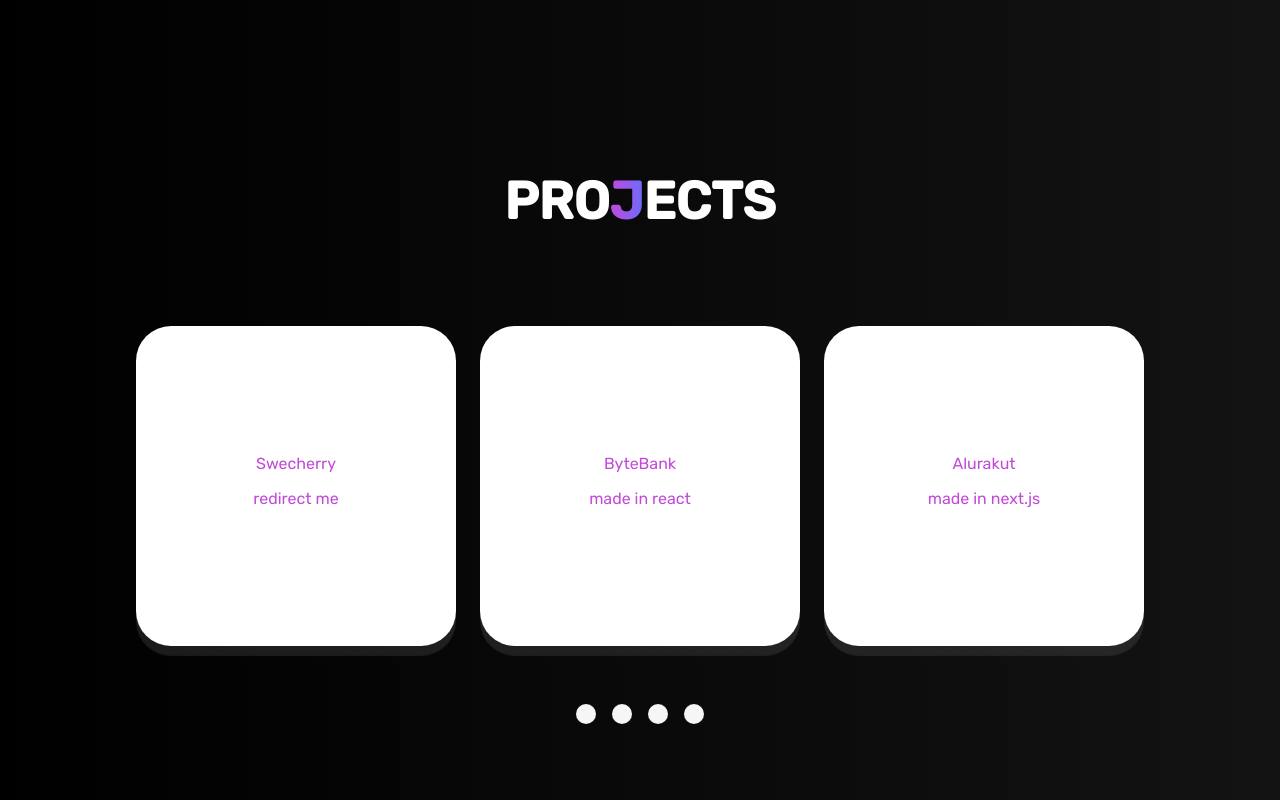
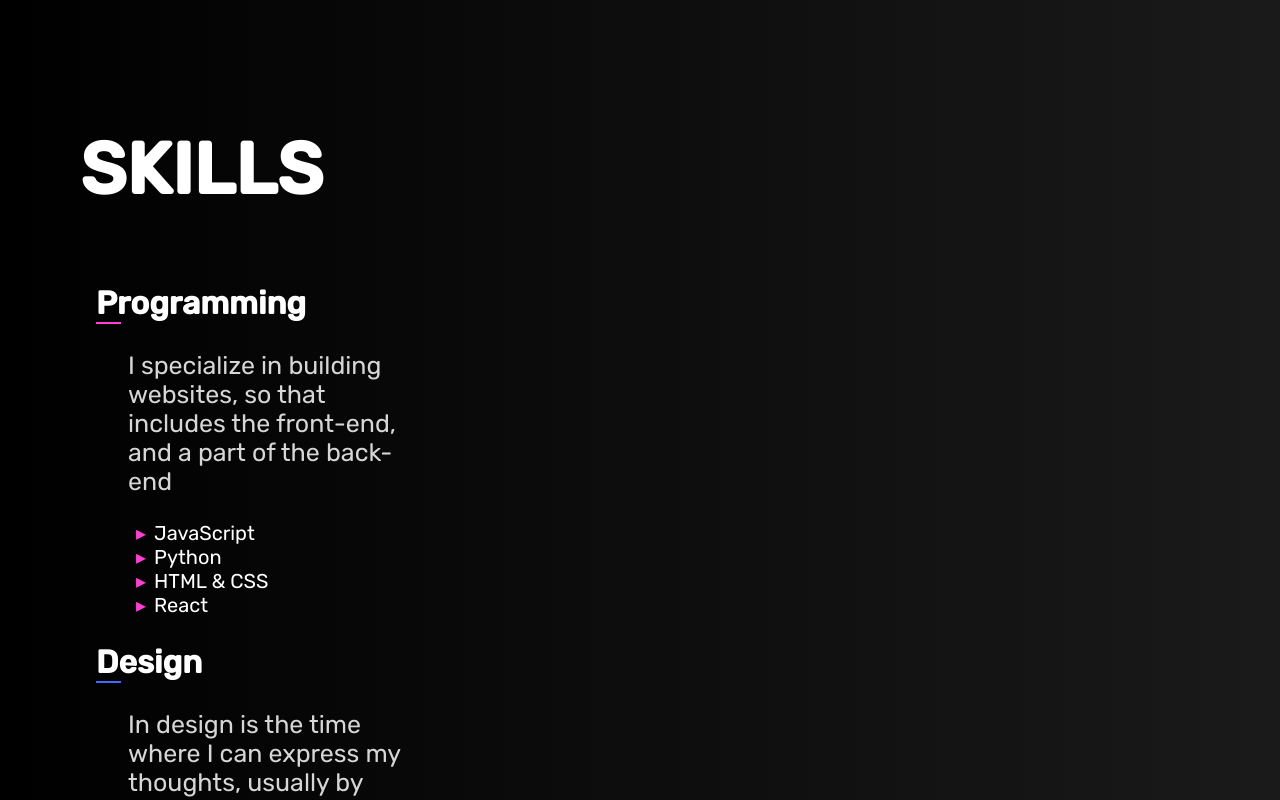
Before and after one commit to mascenaa/portfolio, a React (Create React App) app: page / in a window 1280 px wide. Shown: the part 1100-1900 px from the top of the page. Built offline with nearby package versions, Linux system fonts and the light colour scheme.

Commit message:
update 0.2 --rework2

```diff
--- a/src/App.js
+++ b/src/App.js
@@ -5,10 +5,13 @@ import Contact from "./components/contact/contact";
 
 export default function App() {
   return (
+    <>
     <body>
     <Header />
+    <About />
     <Projects />
     <Contact />
     </body>
+    </>
   );
 }
--- a/src/components/about/about.css
+++ b/src/components/about/about.css
@@ -1,39 +1,71 @@
 .about {
-    width: 100%;
-    height: 60vh;
-    display: flex;
-    flex-direction: column;
-    text-align: center;
-    margin-top: 12rem;
-    margin-bottom: 25rem;
+    height: fit-content;
+    margin-bottom: 25em;
 }
-.icon{
-    box-shadow: 5px 3px 0px rgba(0, 0, 0, 0.5);
-    border-radius: 50%;
-    margin-left: auto;
-    margin-right: auto;
-    width: 10em;
+
+.skills-title {
+    margin-top: 6rem;
+    margin-left: 5rem;
+    font-size: 72px;
+    color: #ffffff;
 }
-.icon:hover {
-    animation: pulse;
-    animation-duration: 2s;
-    animation-iteration-count: infinite;
-}
-.about-body {
-    color: crimson;
-}
-.about-block{
-    width: 50%;
-    margin: auto;
-}
-.about-title {
-    font-size: calc(72px/2);
-}
-.about-title-skills {
-    margin-top: 5rem;
-    font-size: calc(72px/2);
+.sub-title {
+    font-size: 32px;
 }
 .about-paragraph {
-    font-size: calc(72px/4);
-    color: #e0e0e0;
+    width: 25%;
+    font-size: 25px;
+    margin-left: 2rem;
+    color: rgb(214, 214, 214);
 }
+
+.prg, .dzn {
+    color: white;
+    margin-left: 6rem;
+}
+
+.prg-active {
+    width: 25px;
+    border-bottom: 2px solid #ff3fd5;
+}
+.dzn-active {
+    width: 25px;
+    border-bottom: 2px solid #3f6cff;
+}
+
+
+.list-of-skills {
+    font-size: 20px;
+    list-style: none;
+}
+
+.itens-of-skills {
+    color: #ffffff;
+}
+
+.itens-of-skills:hover {
+    color: #6c6cfa;
+    cursor: default;
+    transition: 1s ease;
+}
+.itens-of-skills::before {
+    content: "▸";
+    margin-right: .5rem;
+    color: #6c6cfa;
+    list-style-type: none;
+}
+.itens-of-skills.pr::before {
+    color: #ff3fd5;
+}
+.itens-of-skills.pr:hover {
+    color: #ff3fd5;
+    cursor: default;
+    transition: 1s ease;
+}
+
+
+@media screen and (max-width: 600px) {
+    .about {
+        height: fit-content;
+    }
+}
--- a/src/components/about/about.jsx
+++ b/src/components/about/about.jsx
@@ -5,16 +5,27 @@ import './about.css'
 export default function About() {
     return (
         <section id="about" className="about">
-                <img className="icon" src={'https://github.com/patrooooo.png'} alt="a" />
-            <div className="about-body">
-                <h2 className="about-title">Welcome to my portfolio!</h2>
-            <div className="about-block">
-                <p className="about-paragraph">Its is a privilege to have you here, my name is João, I live in São Paulo - Brazil.</p>
-                <p className="about-paragraph">Let's start our adventure? Right now I'm focused on the front-end, but in the future I intend to be a full-stack developer</p>
-            </div>
-                <h3 className="about-title-skills">My Skills</h3>
-                    <div className="about-block">
-                    <p className="about-paragraph">My primary skills include javascript, html, css, python, graphql and typescript. In addition to my programming skills, I can lead teams in an efficient manner, making decisions to find the best solution to a problem.</p>
+            <div className="skills">
+                <h3 className="skills-title">SKILLS</h3>
+                    <div className="prg">
+                        <h2 className="sub-title prg-active">Programming</h2>
+                            <p className="about-paragraph">I specialize in building websites, so that includes the front-end, and a part of the back-end</p>
+                        <div>
+                            <ul className="list-of-skills">
+                                <li className="itens-of-skills pr">JavaScript</li>
+                                <li className="itens-of-skills pr">Python</li>
+                                <li className="itens-of-skills pr">HTML & CSS</li>
+                                <li className="itens-of-skills pr">React</li>
+                            </ul>
+                            </div>
+                    </div>
+                    <div className="dzn">
+                        <h2 className="sub-title dzn-active">Design</h2>
+                        <p className="about-paragraph">In design is the time where I can express my thoughts, usually by creating web applications</p>
+                        <ul className="list-of-skills">
+                                <li className="itens-of-skills">Figma</li>
+                                <li className="itens-of-skills">Photoshop</li>
+                            </ul>
                     </div>
             </div>
         </section>
--- a/src/components/header/header.css
+++ b/src/components/header/header.css
@@ -2,7 +2,6 @@
     display: flex;
     flex-direction: row;
     padding: 3rem;
-    border-left: 6px solid rgb(116, 114, 255);
 }
 .header-title {
     text-align: center;
--- a/src/components/header/header.jsx
+++ b/src/components/header/header.jsx
@@ -10,12 +10,12 @@ export default function Header() {
         <section className="header">
             <h1 className="header-title"><span id="color">Mascena</span></h1>
                 <ul className="header-nav-list">
-                    <li className="header-nav-item"><a className="option" href="#about">about</a></li>
+                    <li className="header-nav-item"><a className="option" href="#about">skills</a></li>
                     <li className="header-nav-item"><a className="option" href="#projects">projects</a></li>
                     <li className="header-nav-item"><a className="option" href="#contact">contacts</a></li>
                 </ul>
         </section>
-        <section id="about" className="welcome">
+        <section className="welcome">
            <h2 className="welcome-title">Welcome to my portfolio! <span id="lets">Let's Go?</span></h2>
         <div className="welcome-about">
             <p className="welcome-about-paragraph">Let's start our adventure? Right now I'm focused on the front-end, but in the future I intend to be a full-stack developer</p>
--- a/src/index.css
+++ b/src/index.css
@@ -1,10 +1,10 @@
 html {
   scroll-behavior: smooth;
 
+
 }
-
 body {
-  background: linear-gradient(90deg, #000000, #131313 );
+  background: linear-gradient(90deg, #000000, #1b1a1a );
   background-repeat: no-repeat;
   background-attachment: fixed;
   margin: 0;
@@ -20,17 +20,19 @@ body {
       monospace;
   }
 
+
+
 * {
   font-family: 'Rubik', sans-serif;
 }
 
 body::-webkit-scrollbar {
-  width: 5px;
+  width: 3px;
 }
 ::-webkit-scrollbar-track {
   background-color: #1a1a1a;
 }
 ::-webkit-scrollbar-thumb {
   background-color: #f6f6f6;
-  border-radius: 12px;
+  border-radius: 100px;
 }
```
